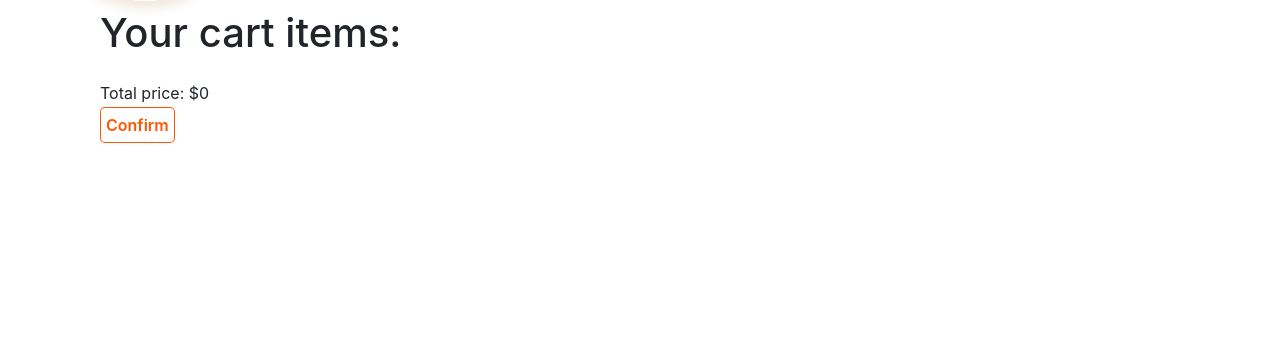
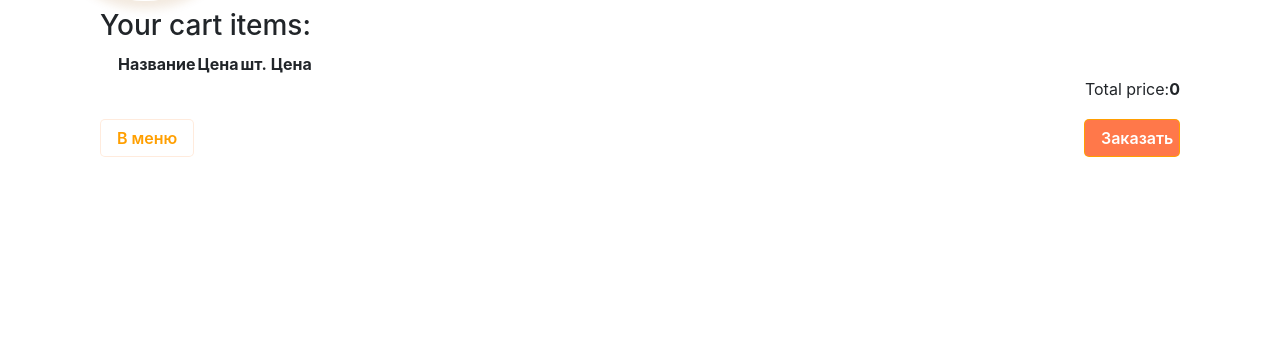
Before and after one commit to chenpocufa/DjangoPizzaShop, a Django app: page /cart/ in a window 1280 px wide. Shown: the part 107-463 px from the top of the page. Run offline with Django 3.2, Linux system fonts and the light colour scheme; lists and menus that the app fills with data are empty; some libraries are stand-ins or nearby versions.

Commit message:
cart-front-60%

```diff
--- a/shop/static/shop/css/cart.css
+++ b/shop/static/shop/css/cart.css
@@ -20,14 +42,32 @@
     border-color: #ff5500;
 }
 
+.cart-row:hover{
+    background-color: #f9f9f9;
+}
+.delete-item {
+    font-weight: bold;
+    padding: 0 0 10px 0;
+    width: 30px;
+    height: 30px;
+    text-align: center;
+    color: #b6aca3;
+    border: none;
+    background-color: white;
+}
+.delete-item:hover {
+    color: #8f857d;
+}
 
 .confirm-order {
-    padding: 5px 5px;
+    display: block;
+    max-width: 6em;
+    padding: 0.4rem 1rem!important;
     font-weight: 600;
     border-radius: 5px;
-    background-color: #ffffff;
-    color: #ff5500;
-    border-color: rgba(255, 85, 0, 0.99);
+    background-color: rgba(255, 70, 7, 0.73);
+    color: #ffffff;
+    border-color: rgba(255, 159, 0, 0.99);
     cursor: pointer;
 }
 .confirm-order href{
@@ -35,9 +75,15 @@
     font-weight: 600;
     border-radius: 5px;
     background-color: #ffffff;
-    color: #ff5500;
+    color: #ffffff;
     border-color: rgba(255, 85, 0, 0.99);
     cursor: pointer;
+}
+
+.back-menu {
+    background-color: rgba(255, 255, 255, 0.73);
+    color: #ff9f00;
+    border-color: rgba(255, 197, 156, 0.34);
 }
 
 .small-Img{
--- a/shop/static/shop/css/styles.css
+++ b/shop/static/shop/css/styles.css
@@ -6,35 +6,7 @@ body{
 .all-body{
     overflow: inherit!important;
 }
-button.focus {
-    padding: 0;
-    border: none;
-    font: inherit;
-    color: inherit;
-    background-color: transparent;
-    cursor: pointer;
-}
-/* Style the buttons */
 
-
-/* Add a light background on mouse-over */
-
-/* Add a dark background to the active button */
-
-
-button {
-    border-radius: 0.65rem;
-    padding: 0;
-    border: none;
-    font: inherit;
-    color: inherit;
-    background-color: transparent;
-    cursor: pointer;
-}
-button.active{
-    font-weight: 700;
-    color: #7f2e00!important;
-}
 
 .page-footer img{
     max-width: 7rem;
@@ -62,7 +34,7 @@ button.active{
     border-radius: 1px;
 
     /* размер строится из текста и отступов (без width/height) */
-    padding: 0.5em 1em;
+    padding: 0!important;
 
     /* убедитесь, что достаточно контраста! */
     color: #ff5500;
@@ -514,7 +486,7 @@ button.active{
 }
 .btn-small{
     font-weight: bold;
-    padding: 0 0 10px 0;
+    padding: 0 0 10px 0!important;
     width: 30px;
     height: 30px;
     text-align: center;
--- a/shop/static/shop/js/cart.js
+++ b/shop/static/shop/js/cart.js
@@ -156,23 +156,23 @@ function displayCart() {
     var cartArray = shoppingCart.listCart();
     var output = "";
     for(var i in cartArray) {
-        output += "<tr>"
-            + "<td><img class=\"rounded mx-auto d-block small-Img\" src=" + cartArray[i].image + "></td>"
-            + "<td>" + cartArray[i].name + "</td>"
-            + "<td>" + cartArray[i].size + "</td>"
-            + "<td>(" + cartArray[i].price + ")</td>"
-            + "<td><div class='input-group'><button class='minus-item btn btn-small'" +
-            " data-id=" + cartArray[i].id + " data-size=" + cart[i].size + ">-</button>"
+        output += "<tr class='cart-row'>"
+            + "<td class='align-middle'><img class=\"rounded mx-auto d-block small-Img\" src=" + cartArray[i].image + "></td>"
+            + "<td class='align-middle'><div><h5>" + cartArray[i].name + "</h5><p class='font-italic'>" + cartArray[i].size + "</p></div></td>"
+            + "<td class='align-middle'>" + cartArray[i].price + "</td>"
+            + "<td class='align-middle'><div class='input-group'><span class='minus-item btn btn-small font-weight-bold'" +
+            " data-id=" + cartArray[i].id + " data-size=" + cart[i].size + ">-</span>"
             + "<span type='number' " +
-            "class='item-count' data-id='" + cartArray[i].id + "'>" + cartArray[i].quantity + "</span>"
-            + "<button " +
-            "class='plus-item btn btn-small input-group-addon' data-id=" + cartArray[i].id + "" +
-            " data-size=" + cartArray[i].size + ">+</button></div></td>"
-            + "<td><button class='delete-item btn btn-small' data-id=" + cartArray[i].id + "" +
+            "class='item-count font-weight-bold' data-id='" + cartArray[i].id + "'>" + cartArray[i].quantity + "</span>"
+            + "<span " +
+            "class='plus-item btn btn-small font-weight-bold' data-id=" + cartArray[i].id + "" +
+            " data-size=" + cartArray[i].size + ">+</span></div></td>"
+            + "<td class='align-middle font-weight-bold'>" + cartArray[i].total + "</td>"
+            + "<td class='align-middle'>\ BYN \</td>"
+            + "<td class='align-middle'><button class='delete-item' data-id=" + cartArray[i].id + "" +
             " data-size=" + cart[i].size + ">X</button></td>"
-            + " = "
-            + "<td>" + cartArray[i].total + "</td>"
-            +  "</tr>";
+            +  "</tr>"
+        ;
     }
     $('.show-cart').html(output);
     $('.total-cart').html(shoppingCart.totalCart());
--- a/shop/templates/shop/cart.html
+++ b/shop/templates/shop/cart.html
@@ -4,17 +4,40 @@
 
 
 <div class="container mt-5">
-    <h1>Your cart items:</h1>
+    <h3>Your cart items:</h3>
 
     <div class="container ">
-        <table class="show-cart table">
+        <table>
+            <thead>
+            <tr>
+                <th scope="col"></th>
+                <th scope="col">Название</th>
+                <th scope="col">Цена </th>
+                <th scope="col">шт.</th>
+                <th scope="col"></th>
+                <th scope="col">Цена</th>
+                <th scope="col"></th>
+            </tr>
+            </thead>
+            <tbody class="show-cart table">
 
+            </tbody>
         </table>
     </div>
-    <div>Total price: $<span class="total-cart"></span></div>
-    <a class="btn add-cart confirm-order" href="{% url 'shop-order' %}">
-        Confirm
-    </a>
+    <div class="d-flex justify-content-end">
+        <div class="d-flex">
+            <p>Total price: </p>
+            <p class="total-cart font-weight-bold"></p>
+        </div>
+    </div>
+    <div class="d-flex justify-content-between">
+        <a class="btn confirm-order back-menu" href="{% url 'shop-order' %}">
+            В меню
+        </a>
+        <a class="btn confirm-order" href="{% url 'shop-order' %}">
+            Заказать
+        </a>
+    </div>
 </div>
 
 
--- a/shop/templates/shop/home.html
+++ b/shop/templates/shop/home.html
@@ -188,7 +188,7 @@
                                     </div>
 
                                     <div class="pizzas_Count-display-size col-4 centering">
-                                        <span class="calculator-quantity"><b>1</b></span>
+                                        <span class="calculator-quantity font-weight-bold">1</span>
                                     </div>
 
                                     <div class="col-4 centering">
@@ -200,7 +200,7 @@
                                     <div class="calculator-price">
                                         {{ pizza.default_price }}
                                     </div>
-                                    <span class="margin-left"><b>BYN</b></span>
+                                    <span class="margin-left font-weight-bold">BYN</span>
                                 </div>
 
                             </div>
@@ -216,6 +216,8 @@
                 </div>
             </div>
         </div>
+
+
         {% endfor %}
     </div>
 
```
Also changed, not shown: other parts of shop/static/shop/css/cart.css (+32 -10 lines), media/images/11_zB4QGAX.jpg (added), media/images/29.png (added), media/images/29_f6xTTFM.png (added), media/images/7.jpg (added), media/images/9.png (added), timetable/migrations/0010_auto_20190829_1858.py (added).
